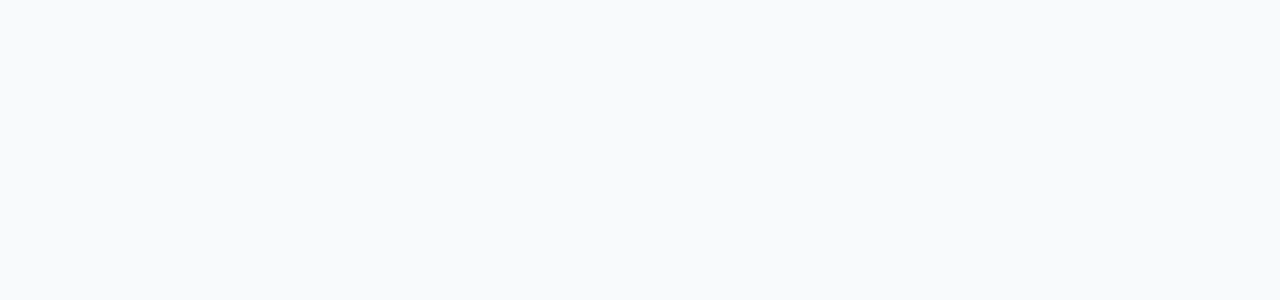
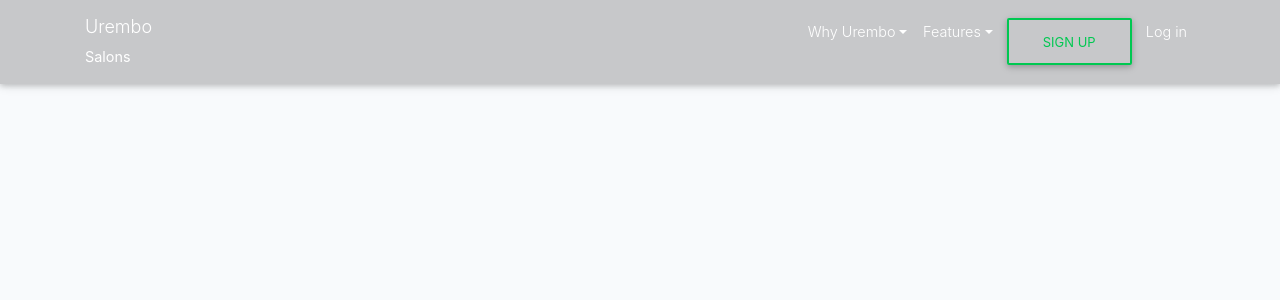
Before and after one commit to lenomosh/salon, a React (Create React App) app: page / in a window 1280 px wide. Shown: the top 300 px of the page. Built offline with nearby package versions, Linux system fonts and the light colour scheme.

Commit message:
Linked welcomepage navbar to welcomepage component

```diff
--- a/src/components/WelcomePage/WelcomePage.jsx
+++ b/src/components/WelcomePage/WelcomePage.jsx
@@ -5,7 +5,7 @@
 const WelcomePage = () => {
   return (
     <div className="welcome-page">
-
+      <WelcomeNavbar/>
     </div>
   )
 }
--- a/src/components/WelcomePage/WelcomePageNavbar.jsx
+++ b/src/components/WelcomePage/WelcomePageNavbar.jsx
@@ -3,7 +3,42 @@
 const WelcomePageNavbar = () => {
   return (
     <div className="welcome-navbar">
-
+      <nav className="navbar sticky-top navbar-expand-lg  navbar-dark ">
+        <div className="container">
+            <a className="navbar-brand text-white" href="index.html">Urembo<br/><small>Salons</small></a>
+            <button className="navbar-toggler" type="button" data-toggle="collapse" data-target="#welcomenav" aria-controls="navbarTogglerDemo01" aria-expanded="false" aria-label="Toggle navigation">
+              <span className="navbar-toggler-icon"></span>
+            </button>
+          <div className="collapse navbar-collapse" id="welcomenav">
+            <ul className="navbar-nav ml-auto">
+              <li className="nav-item dropdown">
+                <a className="nav-link dropdown-toggle" data-toggle="dropdown" href="#" role="button" aria-haspopup="true" aria-expanded="false">Why Urembo</a>
+                <div className="dropdown-menu">
+                  <a className="dropdown-item" href="#">Action</a>
+                  <a className="dropdown-item" href="#">Another action</a>
+                  <a className="dropdown-item" href="#">Something else here</a>
+                  <div className="dropdown-divider"></div>
+                  <a className="dropdown-item" href="#">Separated link</a>
+                </div>
+              </li>
+              <li className="nav-item dropdown">
+                <a className="nav-link dropdown-toggle" data-toggle="dropdown" href="#" role="button" aria-haspopup="true" aria-expanded="false">Features</a>
+                <div className="dropdown-menu">
+                  <a className="dropdown-item" href="#">Action</a>
+                  <a className="dropdown-item" href="#">Another action</a>
+                  <a className="dropdown-item" href="#">Something else here</a>
+                  <div className="dropdown-divider"></div>
+                  <a className="dropdown-item" href="#">Separated link</a>
+                </div>
+              </li>
+              <li className="nav-item">
+                <button class="btn btn-outline-success" type="button">Sign Up</button>
+              </li>
+              <li className="nav-item"><a href="#contact" className="nav-link">Log in</a></li>
+            </ul>
+          </div>
+        </div>
+		  </nav>
     </div>
   )
 }
```
